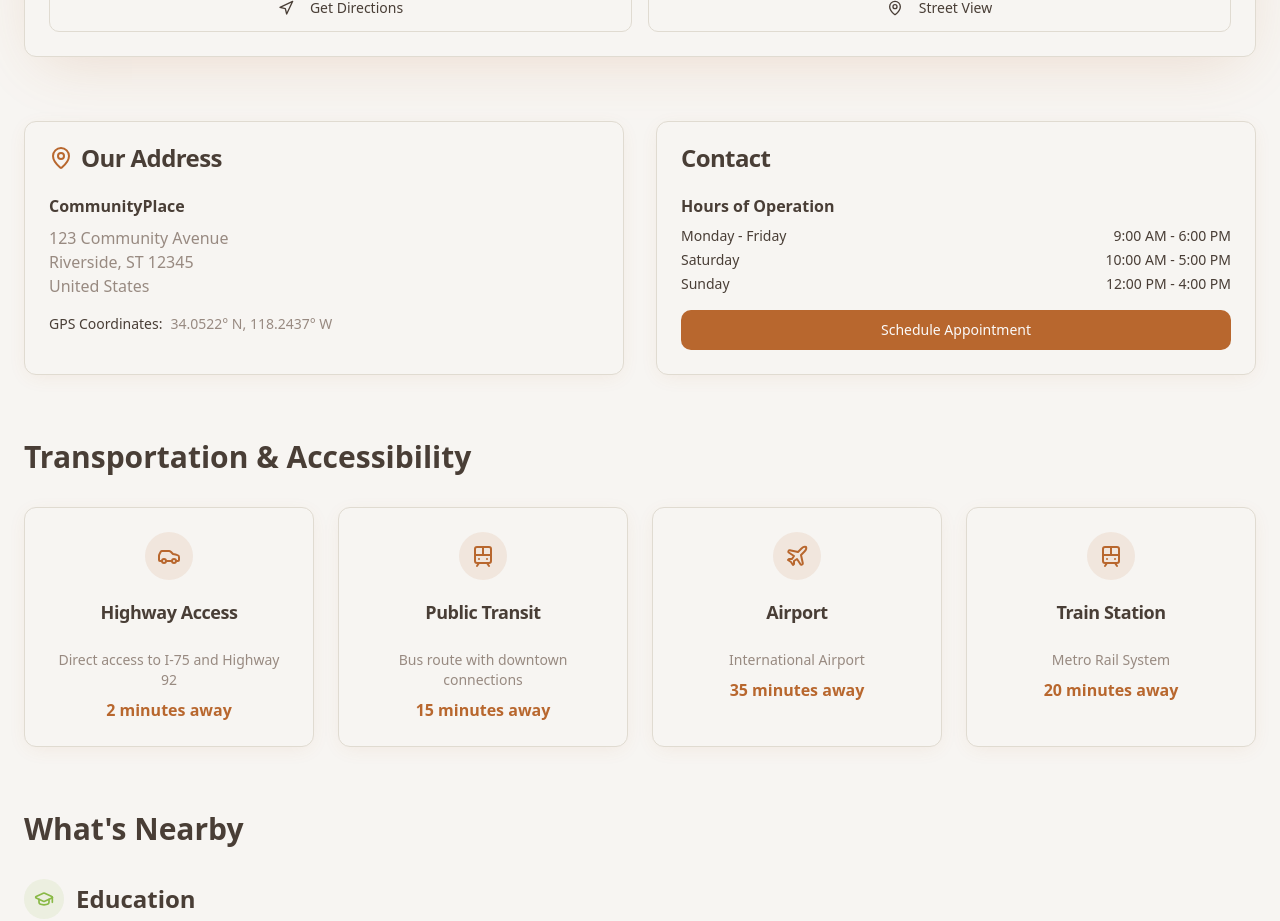
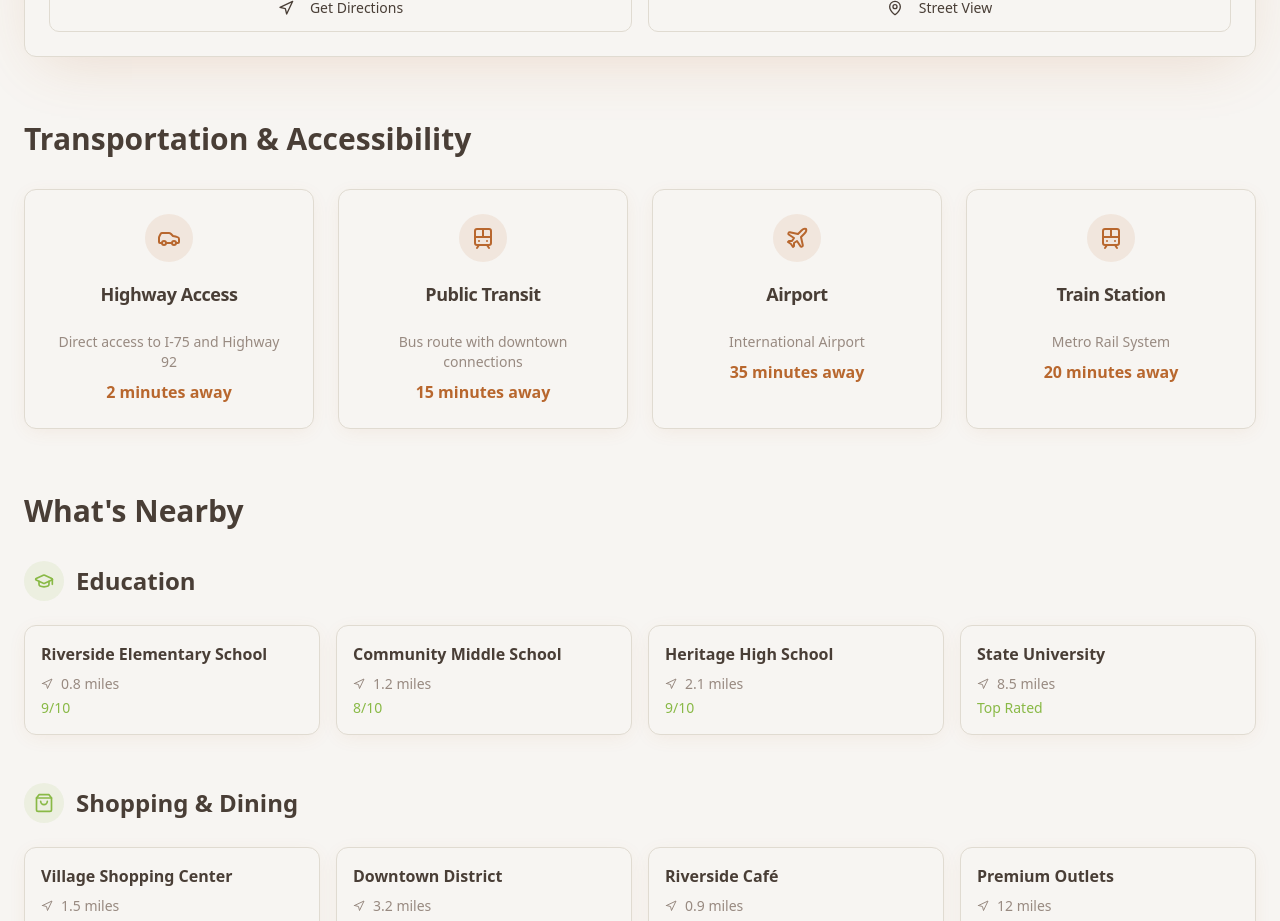
Before and after one commit to davisdel/mowbray-mtn-page, a React (Vite) app: page /location in a window 1280 px wide. Shown: the part 840-1761 px from the top of the page. Built offline with nearby package versions, Linux system fonts and the light colour scheme.

Commit message:
finish up issues

```diff
--- a/src/pages/Amenities.tsx
+++ b/src/pages/Amenities.tsx
@@ -27,7 +27,7 @@ export default function AmenitiesPage() {
           name: 'Walking Trail',
           icon: Leaf,
           description:
-            'Scenic walking trail meandering through the community and natural areas',
+            'Enjoy a scenic walking trail meandering through the community and natural areas',
           features: [
             '1 mile nature trail for taking in the natural surroundings of Mowbray Mountain',
             'Trail connects all homesites to the pond, pickle ball court and pavilion'
@@ -204,8 +204,7 @@ export default function AmenitiesPage() {
           </section>
         ))}
 
-        {/* Upcoming Events */}
-        <section className='mb-16'>
+        {/* <section className='mb-16'>
           <h2 className='text-3xl font-bold text-foreground mb-8'>
             Upcoming Community Events
           </h2>
@@ -243,7 +242,7 @@ export default function AmenitiesPage() {
               </div>
             </CardContent>
           </Card>
-        </section>
+        </section> */}
 
         {/* CTA Section */}
         <section className='bg-primary text-primary-foreground rounded-2xl p-12 text-center'>
@@ -253,12 +252,9 @@ export default function AmenitiesPage() {
             firsthand what makes our community so special.
           </p>
           <div className='flex flex-col sm:flex-row gap-4 justify-center'>
-            <button className='bg-accent hover:bg-accent/90 text-accent-foreground px-8 py-4 rounded-lg font-semibold text-lg shadow-strong transition-all duration-200'>
+            <a href='https://kw.com/agent/Cheryl-Fuqua/119107' className='bg-accent hover:bg-accent/90 text-accent-foreground px-8 py-4 rounded-lg font-semibold text-lg shadow-strong transition-all duration-200'>
               Schedule Community Tour
-            </button>
-            <button className='border-2 border-primary-foreground text-primary-foreground hover:bg-primary-foreground hover:text-primary px-8 py-4 rounded-lg font-semibold text-lg transition-all duration-200'>
-              View Event Calendar
-            </button>
+            </a>
           </div>
         </section>
       </div>
--- a/src/pages/Home.tsx
+++ b/src/pages/Home.tsx
@@ -147,7 +147,7 @@ export default function HomePage() {
               variant='outline'
               size='lg'
               className='border-primary-foreground text-primary hover:bg-primary-foreground hover:text-primary px-8 py-6 text-lg font-semibold'>
-              <NavLink to='https://maps.app.goo.gl/x6GrFJg5GcDQGVHu5'>
+              <NavLink to='/location'>
                 Get Directions
               </NavLink>
             </Button>
--- a/src/pages/HomeSites.tsx
+++ b/src/pages/HomeSites.tsx
@@ -19,6 +19,7 @@ import {
   ArrowBigDown,
   ArrowBigUp
 } from 'lucide-react'
+import { NavLink } from 'react-router-dom'
 
 export default function HomeSitesPage() {
   const initialSites = [
@@ -93,12 +94,12 @@ export default function HomeSitesPage() {
         {/* Interactive Map Placeholder */}
         <section className='mb-16 overflow-y-auto'>
           <Card className='shadow-medium'>
-            <CardHeader>
-              <CardTitle className='flex items-center gap-2'>
+            <CardHeader className='text-center'>
+              <CardTitle className='flex items-center gap-2 justify-center text-center'>
                 <MapPin className='h-6 w-6 text-primary' />
                 Interactive Community Map
               </CardTitle>
-              <CardDescription>
+              <CardDescription className='text-center'>
                 Click on any home site marker to view details and availability
               </CardDescription>
             </CardHeader>
@@ -175,9 +176,7 @@ export default function HomeSitesPage() {
                   <div className='w-full h-48 rounded-t-lg overflow-hidden flex items-center justify-center bg-gray-100'>
                     <img
                       src={
-                        home.img.startsWith('http')
-                          ? home.img
-                          : `/${home.img}`
+                        home.img.startsWith('http') ? home.img : `/${home.img}`
                       }
                       alt={home.name}
                       className='object-cover w-full h-full'
@@ -233,10 +232,7 @@ export default function HomeSitesPage() {
                       <Eye className='h-4 w-4 mr-2' />
                       View Details
                     </Button>
-                    <Button
-                      variant='outline'
-                      size='sm'
-                      href={home.contact}>
+                    <Button variant='outline' size='sm' href={home.contact}>
                       Schedule Tour
                     </Button>
                   </div>
@@ -257,13 +253,9 @@ export default function HomeSitesPage() {
             <Button
               size='lg'
               className='bg-accent hover:bg-accent/90 text-accent-foreground px-8 py-6 text-lg font-semibold shadow-strong'>
-              Contact Sales Team
-            </Button>
-            <Button
-              size='lg'
-              variant='outline'
-              className='border-primary-foreground text-primary hover:bg-primary-foreground hover:text-primary px-8 py-6 text-lg font-semibold'>
-              Download Floor Plans
+              <NavLink to='https://kw.com/agent/Cheryl-Fuqua/119107'>
+                Contact Sales Team
+              </NavLink>
             </Button>
           </div>
         </section>
--- a/src/pages/Location.tsx
+++ b/src/pages/Location.tsx
@@ -129,17 +129,16 @@ export default function LocationPage() {
             <CardContent>
               <div className='h-96 bg-subtle-gradient rounded-lg flex items-center justify-center relative overflow-hidden'>
                 <iframe
-                  src='https://www.google.com/maps/embed?pb=!1m18!1m12!1m3!1d4206.659724158415!2d-85.27040432338849!3d35.286873672717206!2m3!1f0!2f0!3f0!3m2!1i1024!2i768!4f13.1!3m3!1m2!1s0x88608d4e2608c497%3A0x8af8b7c1f23cf6ee!2s3000%20Poe%20Rd%2C%20Soddy-Daisy%2C%20TN%2037379!5e1!3m2!1sen!2sus!4v1753882328966!5m2!1sen!2sus'
+                  src='https://www.google.com/maps/embed?pb=!1m18!1m12!1m3!1d4206.659724158415!2d-85.27040432338849!3d35.286873672717206!2m3!1f0!2f0!3f0!3m2!1i1024!2i768!4f13.1!3m3!1m2!1s0x88608d4e2608c497%3A0x8af8b7c1f23cf6ee!2s3009%20Poe%20Rd%2C%20Soddy-Daisy%2C%20TN%2037379!5e1!3m2!1sen!2sus!4v1753882328966!5m2!1sen!2sus'
                   width='100%'
                   height='100%'
                   style={{ border: 0 }}
-                  loading='lazy'
                   referrerPolicy='no-referrer-when-downgrade'></iframe>
               </div>
 
               {/* Quick Actions */}
               <div className='grid grid-cols-1 md:grid-cols-2 gap-4 mt-6'>
-                <Button variant='outline' className='h-12' href='https://maps.google.com/maps?ll=35.286874,-85.267829&z=14&t=h&hl=en&gl=US&mapclient=embed&q=3000%20Poe%20Rd%20Soddy-Daisy%2C%20TN%2037379'>
+                <Button variant='outline' className='h-12' href='https://maps.google.com/maps?ll=35.286874,-85.267829&z=14&t=h&hl=en&gl=US&mapclient=embed&q=3009%20Poe%20Rd%20Soddy-Daisy%2C%20TN%2037379'>
                   <Navigation className='h-4 w-4 mr-2' />
                   Get Directions
                 </Button>
@@ -153,7 +152,7 @@ export default function LocationPage() {
         </section>
 
         {/* Address and Contact */}
-        <section className='mb-16'>
+        {/* <section className='mb-16'>
           <div className='grid grid-cols-1 lg:grid-cols-2 gap-8'>
             <Card className='shadow-soft'>
               <CardHeader>
@@ -164,24 +163,13 @@ export default function LocationPage() {
               </CardHeader>
               <CardContent className='space-y-4'>
                 <div>
-                  <h3 className='font-semibold text-foreground mb-2'>
-                    CommunityPlace
-                  </h3>
                   <p className='text-muted-foreground'>
-                    123 Community Avenue
+                    3009 Poe Rd.
                     <br />
-                    Riverside, ST 12345
+                    Soddy-Daisy, TN 37379
                     <br />
                     United States
                   </p>
-                </div>
-                <div className='space-y-2'>
-                  <div className='flex items-center gap-2 text-sm'>
-                    <span className='font-medium'>GPS Coordinates:</span>
-                    <span className='text-muted-foreground'>
-                      34.0522° N, 118.2437° W
-                    </span>
-                  </div>
                 </div>
               </CardContent>
             </Card>
@@ -214,7 +202,7 @@ export default function LocationPage() {
               </CardContent>
             </Card>
           </div>
-        </section>
+        </section> */}
 
         {/* Transportation */}
         <section className='mb-16'>
```
